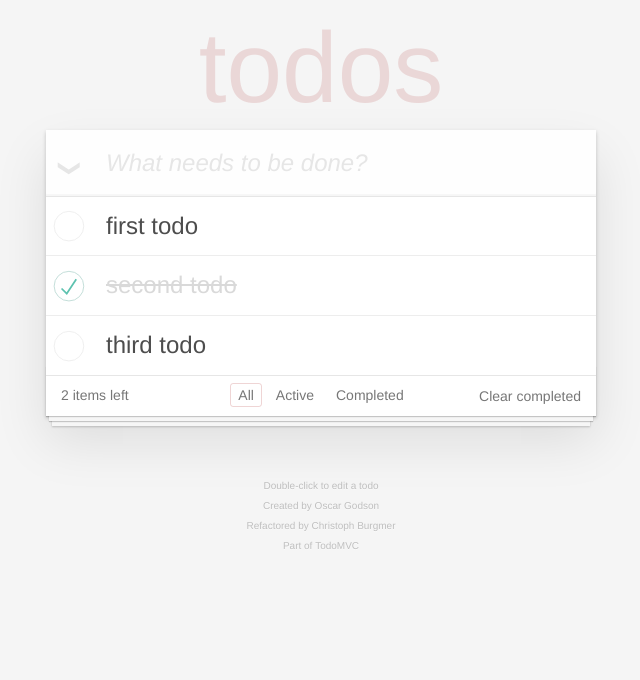
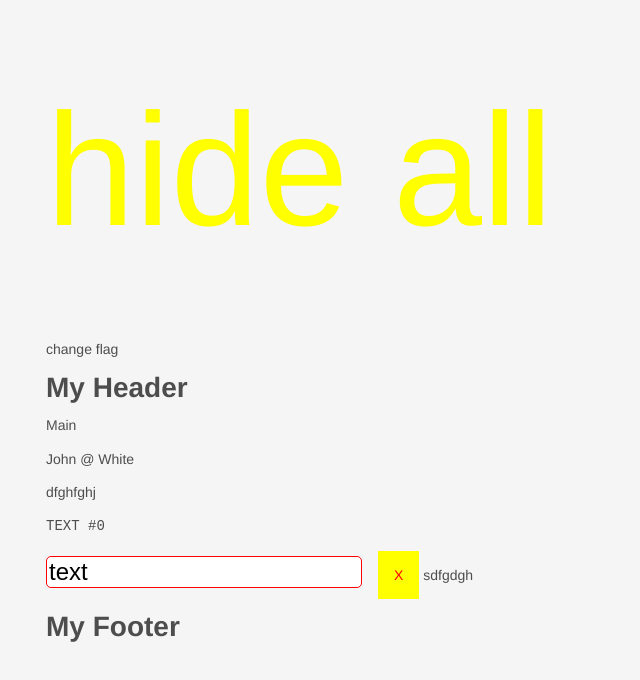
Before and after one commit to Sogo13/vue3-todo-app, a Vue app: page / in a window 1280 px wide. Shown: the top 680 px of the page, without its empty margins (319-959 px from the left). Built offline with nearby package versions, Linux system fonts and the light colour scheme.

Commit message:
forms, slots, directives

```diff
--- a/src/App.vue
+++ b/src/App.vue
@@ -1,81 +1,55 @@
 <template>
-<!--  <color-header :text="text" :number="123 + 1"-->
-<!--                :object="{ a: 1 }"-->
-<!--                role="parent"-->
-<!--                class="parent"-->
-<!--                @text-updated="text = $event"-->
-<!--  ></color-header>-->
-<!--  <color-header text="sub"></color-header>-->
+  <p @click="hidden = !hidden"
+     v-css:[property]="color"
+     v-css:fontSize="'10rem'">hide all
+  </p>
+  <template v-if="!hidden">
+    <p @click="flag = !flag">change flag</p>
+    <Page>
+      <template #default="mainProps">
+        {{ mainProps.mainText }}
+        <p>{{mainProps.profile.name}}
+          @ {{mainProps.profile.secondName}}</p>
+        dfghfghj
+        <pre>{{ log(textUpp) }} #{{counter}}</pre>
+        <my-input v-model.lazy.number="text" v-model:counter.qwe.drop="counter"></my-input>
+        sdfgdgh
+      </template>
 
-  <section class="todoapp">
-    <todo-header @add-todo="addTodo"></todo-header>
-    <todos :todos="viewTodo" @set-is-completed="setIsCompleted"></todos>
-    <todo-footer :count="countLeft"
-                 @clear-completed="clearCompleted"
-                 @set-mode="currentMode = $event"
-    ></todo-footer>
-  </section>
-  <footer class="info">
-    <p>Double-click to edit a todo</p>
-    <p>Created by <a href="http://twitter.com/oscargodson">Oscar Godson</a></p>
-    <p>Refactored by <a href="https://github.com/cburgmer">Christoph Burgmer</a></p>
-    <p>Part of <a href="http://todomvc.com">TodoMVC</a></p>
-  </footer>
+      <template #header>
+        <h1>My Header</h1>
+      </template>
+      <template #footer>
+        <h1>My Footer</h1>
+      </template>
+    </Page>
+  </template>
 </template>
 
 
 <script setup>
-import TodoHeader from '@/components/Todo/TodoHeader.vue';
-import Todos from '@/components/Todo/Todos.vue';
-import TodoFooter from '@/components/Todo/TodoFooter.vue';
+import MyInput from '@/components/MyInput.vue';
 import { computed, ref } from 'vue';
+import Page from '@/components/Page.vue';
 
-const todos = ref([
-    {
-  id: 1,
-  text: 'first todo',
-  isCompleted: false,
-}, {
-  id: 2,
-  text: 'second todo',
-  isCompleted: true,
-}, {
-  id: 3,
-  text: 'third todo',
-  isCompleted: false,
-},
-])
+const text = ref('text')
+const color = ref('yellow')
+const counter = ref(0)
 
-const Mode = {
-  all: 'all',
-  active: 'active',
-  completed: 'completed'
+const flag = ref(true)
+const hidden = ref(false)
+const property = ref('color')
+
+const textUpp = computed(() => upp(text.value))
+
+function upp(val) {
+  return val.toString().toUpperCase();
 }
-
-const currentMode = ref(Mode.all)
-
-const viewTodo = computed(() =>
-    filterTodoByMode(todos.value, currentMode))
-
-function filterTodoByMode(todos, mode) {
-  switch (mode.value) {
-    case Mode.all: return todos;
-    case Mode.active: return todos.filter(t => !t.isCompleted)
-    case Mode.completed: return todos.filter(t => t.isCompleted)
-  }
+function log(val) {
+  console.log(val)
+  return val
 }
-
-function setIsCompleted({ id, val }) {
-  todos.value.find(todo => todo.id === id).isCompleted = val
+function exp(val) {
+  return val + '!!!'
 }
-
-function clearCompleted() {
-  todos.value = todos.value.filter(t => !t.isCompleted)
-}
-
-function addTodo(text) {
-  todos.value.push({ id: todos.value.length + 1, text, isCompleted: false })
-}
-
-const countLeft = computed(() => todos.value.filter(t => !t.isCompleted).length)
 </script>
--- /dev/null
+++ b/src/components/MyInput.vue
@@ -0,0 +1,37 @@
+<template>
+  <input type="text" :value="props.modelValue"
+         @input="$emit('update:model-value', $event.target.value)">
+  <button @click="clearInput">X</button>
+</template>
+
+<style scoped>
+input {
+  border: 1px solid red;
+  border-radius: 5px;
+  font-size: 1.5rem;
+}
+button {
+  background: yellow;
+  color: red;
+  padding: 1rem;
+  margin-left: 1rem;
+}
+</style>
+
+<script setup>
+import { ref } from 'vue';
+
+const emit = defineEmits()
+const props = defineProps(['modelValue', 'modelModifiers',
+                           'counterModifiers'])
+const counter = ref(0)
+
+console.log(props.modelModifiers)
+console.log(props.counterModifiers)
+
+function clearInput() {
+  emit('update:model-value', '')
+  counter.value++
+  emit('update:counter', counter.value)
+}
+</script>
--- /dev/null
+++ b/src/components/Page.vue
@@ -0,0 +1,17 @@
+<template>
+  <header><slot name="header">Header</slot></header>
+  <main>
+    <slot :mainText="mainText" :profile="profile"><h1>{{ mainText }}</h1></slot>
+  </main>
+  <footer><slot name="footer">© 2023 Vue.js</slot></footer>
+</template>
+
+<script setup>
+import { reactive, ref } from 'vue';
+
+const mainText = ref('Main')
+const profile = reactive({
+  name: 'John',
+  secondName: 'White'
+})
+</script>
--- a/src/components/Todo/TodoItem.vue
+++ b/src/components/Todo/TodoItem.vue
@@ -3,7 +3,7 @@
     <div class="view">
       <input class="toggle" type="checkbox"
              :checked="props.todo.isCompleted"
-             @input="$emit('set-is-completed', !props.todo.isCompleted)"
+             @input="setIsCompleted"
       />
       <label>{{ props.todo.text }}</label>
       <button class="destroy"></button>
@@ -16,4 +16,9 @@
 
 <script setup>
 const props = defineProps(['todo'])
+
+const emit = defineEmits()
+function setIsCompleted() {
+  emit('set-is-completed', !props.todo.isCompleted)
+}
 </script>
--- a/src/main.js
+++ b/src/main.js
@@ -4,4 +4,12 @@ import App from './App.vue'
 
 const vue = createApp(App)
 
+vue.directive('css',
+    (el, bindings) => {
+        const {value, arg: property} = bindings
+        el.style[property] = value
+        console.log(`bindings`, bindings)
+    }
+)
+
 vue.mount('#app')
```
